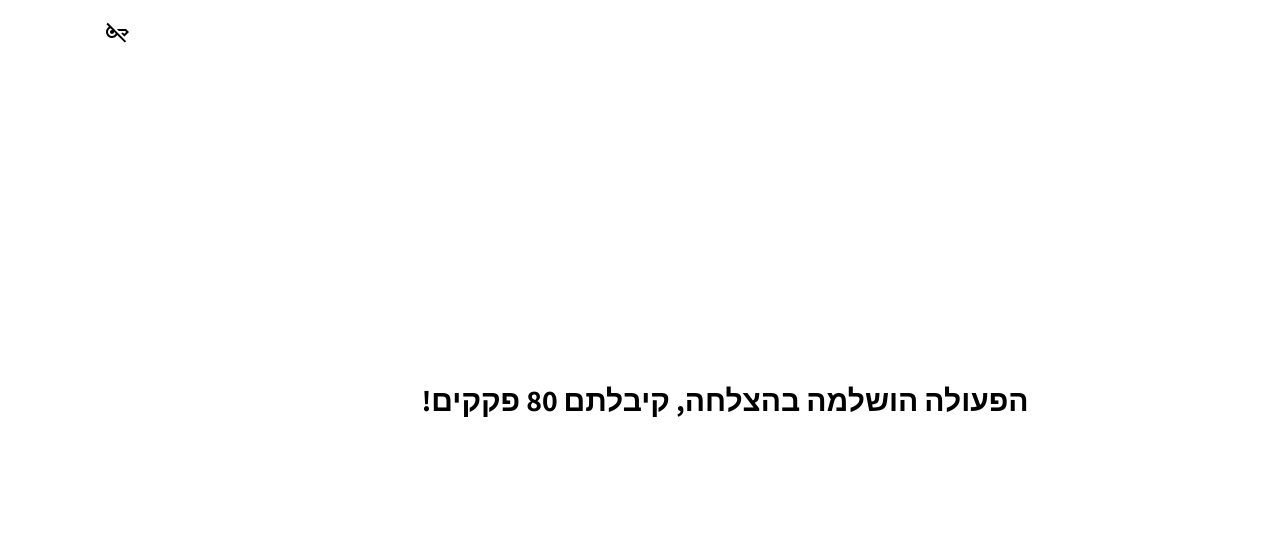
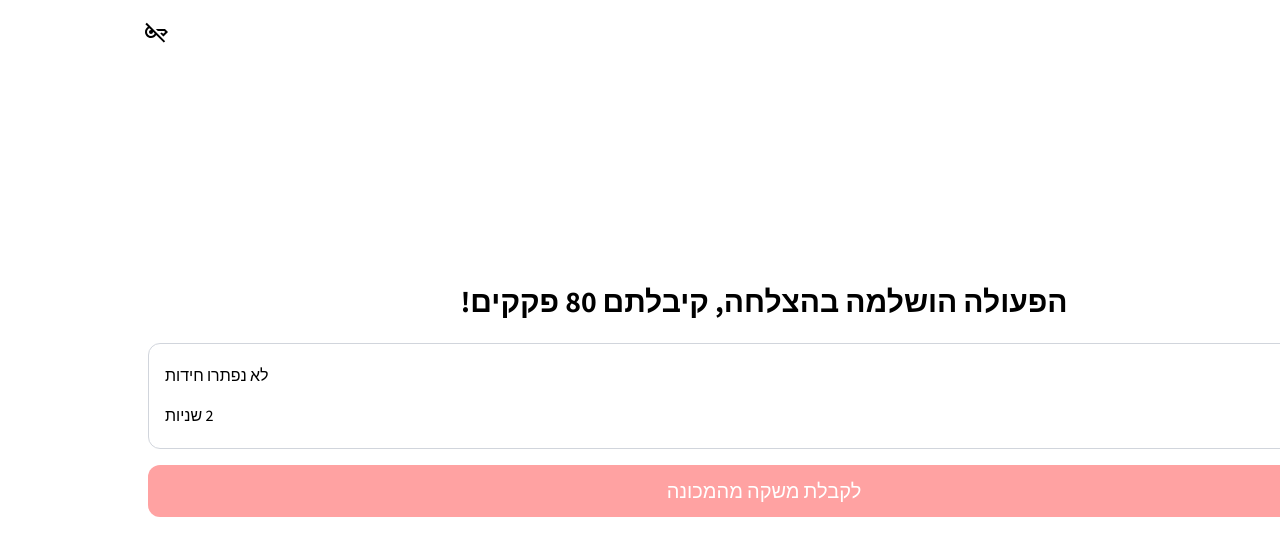
Before and after one commit to itayoshri/free-drink, a Next.js app in the folder app/: page /loading in a window 1280 px wide. Shown: the top 556 px of the page. Built offline with nearby package versions, Linux system fonts and the light colour scheme.

Commit message:
INIT: completed page showing after getPoints request

```diff
--- a/app/app/Completed.tsx
+++ b/app/app/Completed.tsx
@@ -1,9 +1,25 @@
+"use client";
+import Button from "@/components/button";
+import RequestActionCard, { Action } from "@/components/UI/RequestActionCard";
+import { useAuth } from "@/context";
+
 const SUCCEED_TEXT = "הפעולה הושלמה בהצלחה, קיבלתם 80 פקקים!";
-const FAILED_TEXT = "הפעם זה לא הצליח, אין מספיק חידות פתורות";
+const FAILED_TEXT = "הפעם זה לא הצליח :(";
 export default function CompletedPage() {
+  const { getPointsResData } = useAuth();
+  const action = getPointsResData["succses"]
+    ? Action.TWO_QUESTIONS_OR_MORE
+    : Action.FAILED;
+
   return (
-    <div className="flex flex-col w-full text-center font-bold text-3xl text-black items-center">
-      <a>הפעולה הושלמה בהצלחה, קיבלתם 80 פקקים!</a>
+    <div className="flex flex-col w-full gap-6 items-center">
+      <a className="text-center font-bold text-3xl text-black">
+        הפעולה הושלמה בהצלחה, קיבלתם 80 פקקים!
+      </a>
+      <div className="flex flex-col w-full gap-4">
+        <RequestActionCard action={action} duration={2} />
+        <Button disabled>לקבלת משקה מהמכונה</Button>
+      </div>
     </div>
   );
 }
--- a/app/app/VerificationCode.tsx
+++ b/app/app/VerificationCode.tsx
@@ -7,7 +7,7 @@ import axios from "axios";
 import { Suspense, useCallback, useEffect, useRef, useState } from "react";
 
 export default function VerifyPage() {
-  const { mobilePhone, setStep } = useAuth();
+  const { mobilePhone, setStep, setgetPointsResData } = useAuth();
 
   const codeButtonRef = useRef<HTMLButtonElement>(null);
   const [digits, setDigits] = useState([0, 0, 0, 0]);
@@ -28,8 +28,8 @@ export default function VerifyPage() {
         mobilePhone: mobilePhone,
       })
       .then((res) => {
+        setgetPointsResData(res.data);
         setStep("completed");
-        setConfetti(true);
       });
   }, [digits, mobilePhone, setStep]);
 
```
